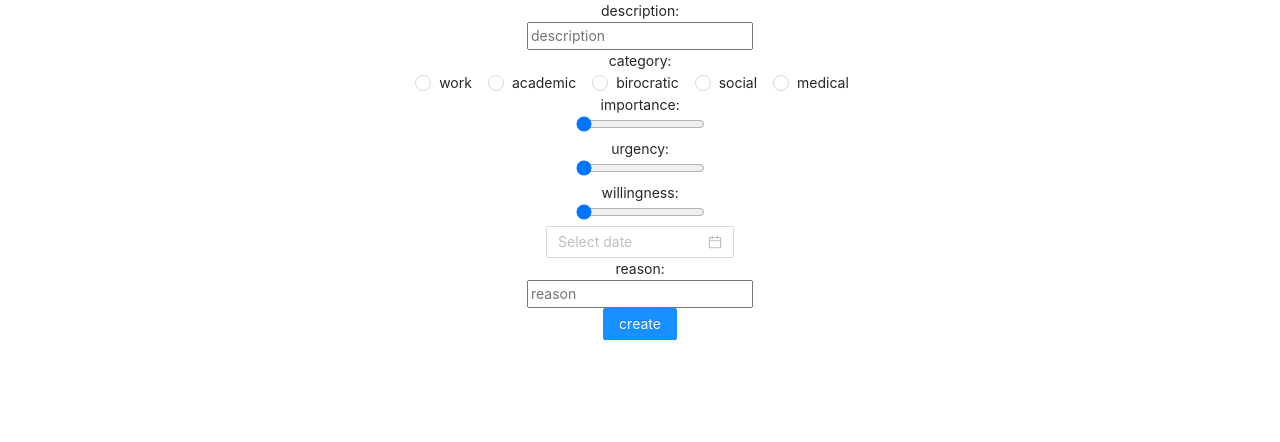
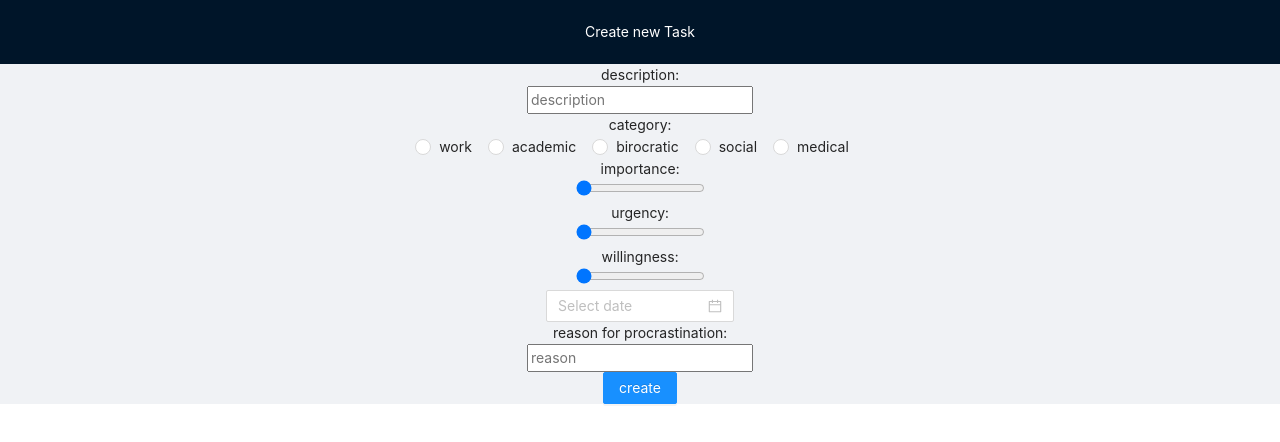
Before and after one commit to Yevgeny-Sh/anti-procrastination-app, a React (Create React App) app in the folder client/: page /new-tasks in a window 1280 px wide. Shown: the top 442 px of the page. Built offline with nearby package versions, Linux system fonts and the light colour scheme.

Commit message:
some cosmetic changes

```diff
--- a/client/src/App.css
+++ b/client/src/App.css
@@ -27,9 +27,7 @@
 .App-link {
   color: #61dafb;
 }
-.task-card {
-  background: #61dafb;
-}
+
 .input {
   width: 16vw;
 }
@@ -47,6 +45,8 @@
 .task-card {
   display: inline-flex;
   flex-direction: row;
+  background: #a6eca8;
+  border-radius: 10%;
 }
 .layout-header {
   color: white;
--- a/client/src/components/CreateTask.js
+++ b/client/src/components/CreateTask.js
@@ -4,8 +4,9 @@
 import React, { useState } from "react";
 import { useHistory } from "react-router-dom";
 import { Radio, DatePicker, Button } from "antd";
+import { Layout } from "antd";
 import api from "../api/api";
-//const { RangePicker } = DatePicker;
+const { Header, Content } = Layout;
 
 export default function CreateTask() {
   const history = useHistory();
@@ -80,6 +81,9 @@ export default function CreateTask() {
     }
   };
   return (
+    <Layout>
+      <Header className="layout-header">Create new Task</Header>
+      <Content>
         <>
           <div>description: </div>
           <input
@@ -131,8 +135,12 @@ export default function CreateTask() {
           <br></br>
           <DatePicker onChange={onDueDateChange} />
 
-      <div>reason: </div>
-      <input value={reason} placeholder="reason" onChange={onReasonChange} />
+          <div>reason for procrastination: </div>
+          <input
+            value={reason}
+            placeholder="reason"
+            onChange={onReasonChange}
+          />
           <br></br>
           <Button type="primary" className="create-btn" onClick={handleCreate}>
             create
@@ -153,5 +161,7 @@ export default function CreateTask() {
             <div></div>
           )}
         </>
+      </Content>
+    </Layout>
   );
 }
--- a/client/src/components/LoggedUser.jsx
+++ b/client/src/components/LoggedUser.jsx
@@ -52,7 +52,7 @@ export default function LoggedUser(props) {
       console.log(error);
     }
   };
-
+  console.log(props.location.state.currUser);
   return (
     <Layout>
       <Header>
--- a/client/src/components/UserUpdate.jsx
+++ b/client/src/components/UserUpdate.jsx
@@ -1,5 +1,7 @@
 import React, { useState } from "react";
+import { Layout, Button } from "antd";
 import api from "../api/api";
+const { Header, Content } = Layout;
 export default function UserUpdate() {
   const [name, setName] = useState("");
   const [email, setEmail] = useState("");
@@ -42,6 +44,10 @@ export default function UserUpdate() {
   };
 
   return (
+    <Layout>
+      <Header className="layout-header">Update Credentials</Header>
+      <Content>
+        {" "}
         <>
           <div>name: {name}</div>
           <input value={name} placeholder="name" onChange={onNameChange} />
@@ -53,14 +59,21 @@ export default function UserUpdate() {
             placeholder="password"
             onChange={onPasswordChange}
           />
-      <button className="button create-btn" onClick={handleUpdate}>
-        login
-      </button>
+          <br />
+          <Button
+            type="primary"
+            className="button create-btn"
+            onClick={handleUpdate}
+          >
+            Update
+          </Button>
           {isPosted ? (
             <div className="posted">credentials updated</div>
           ) : (
             <div></div>
           )}
         </>
+      </Content>
+    </Layout>
   );
 }
```
Lines whose indentation alone changed are shown as unchanged.
